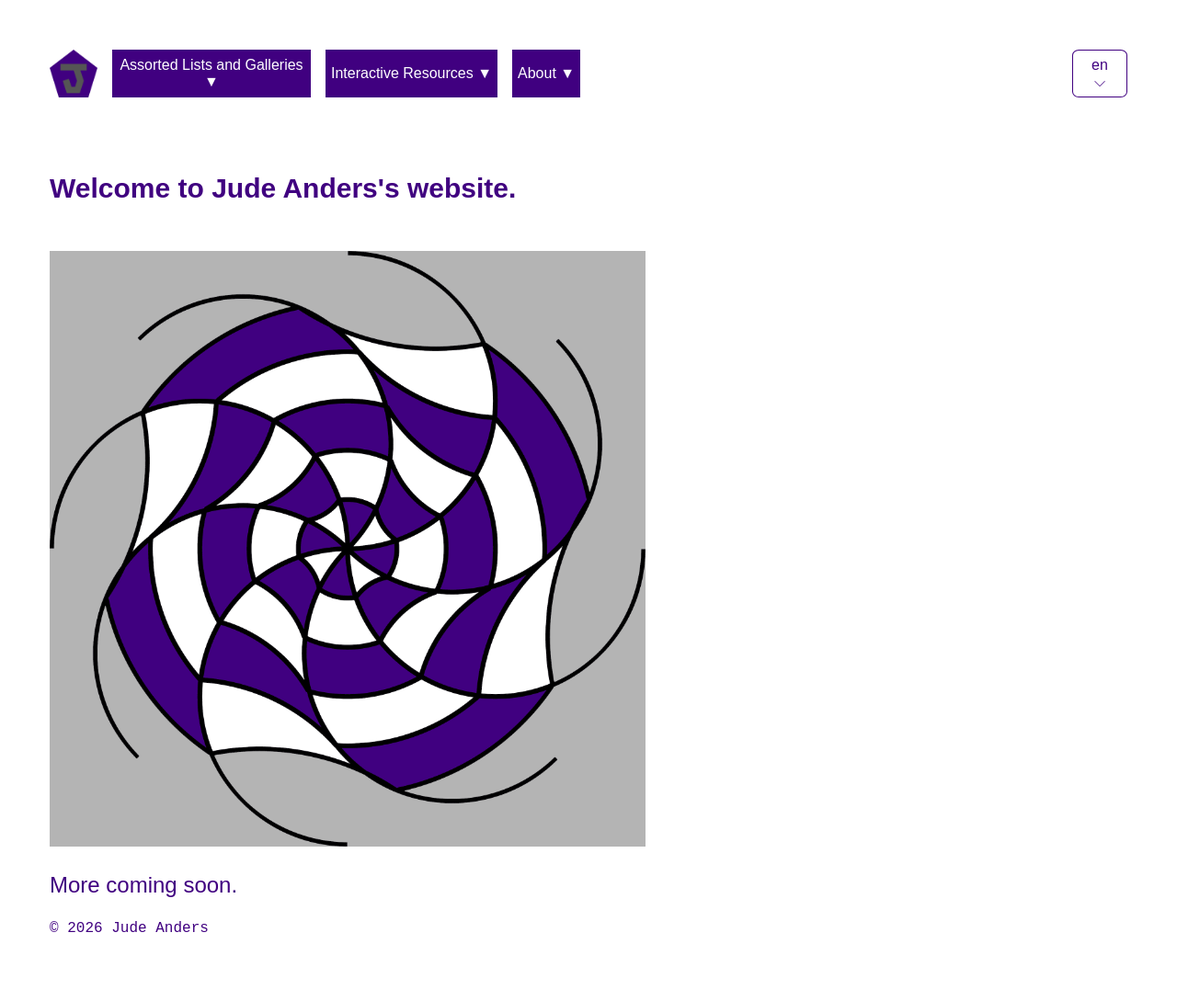
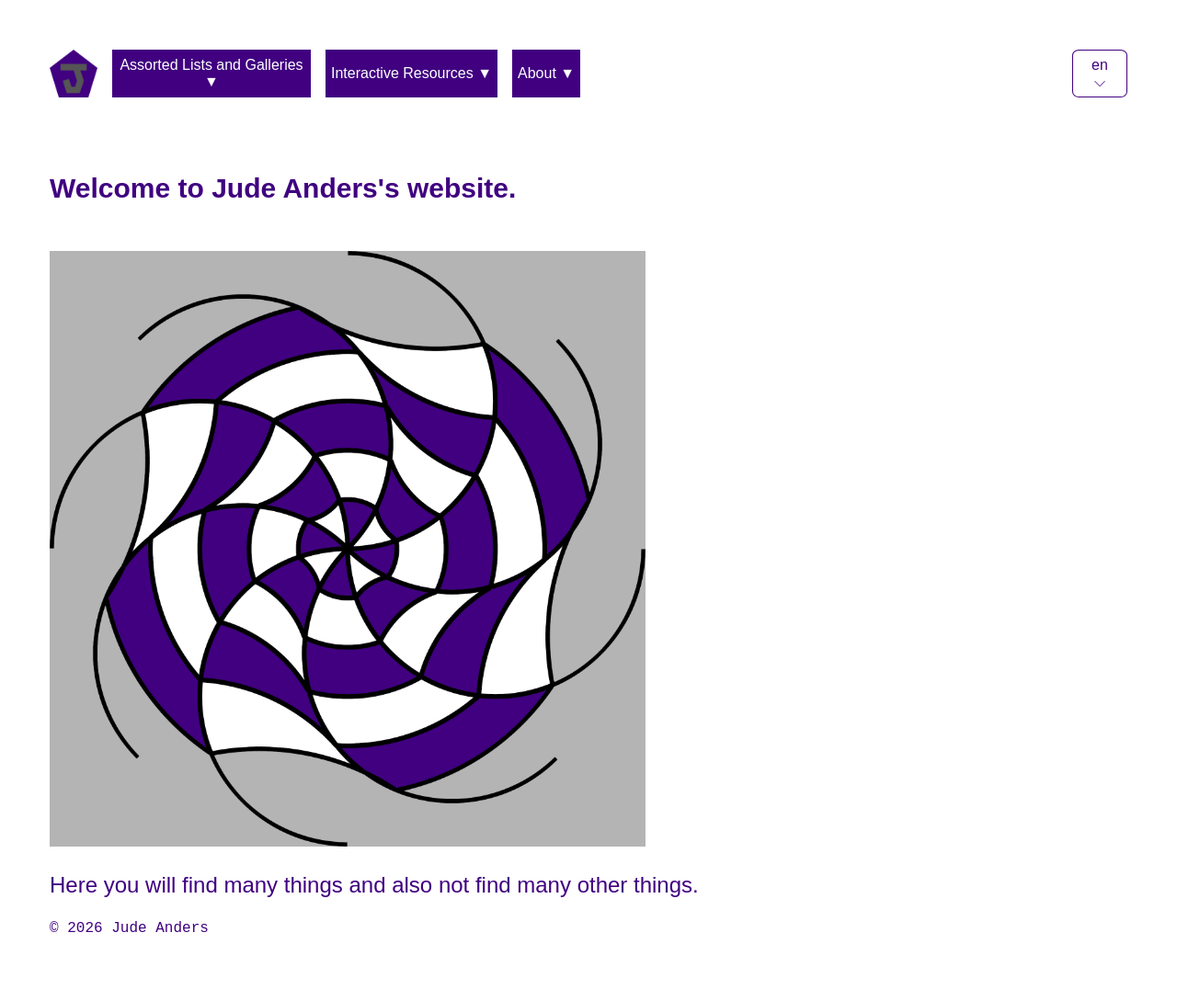
Before and after one commit to 1anderj/judeanders-website, a Jekyll site: the page built from index.html, in a window 1280 px wide. Shown: the whole page at 92% size. Built offline with Jekyll 4.4.1, drawn with Linux system fonts in a browser that asks for light colours; some web fonts are replaced.

Commit message:
homepage

```diff
--- a/index.html
+++ b/index.html
@@ -3,5 +3,5 @@ layout: default
 title: Home
 ---
 <h1 class="page-title">Welcome to Jude Anders's website.</h1>
-<img src="/assets/images/webspiral.png" alt="Cool geometric, purple-and-white, spirally thing" style="height: 72vh;">
-<p class="normal-text">More coming soon.</p>
+<img role="presentation" src="/assets/images/webspiral.png" alt="" style="height: 72vh;">
+<p class="normal-text">Here you will find many things and also not find many other things.</p>
```
